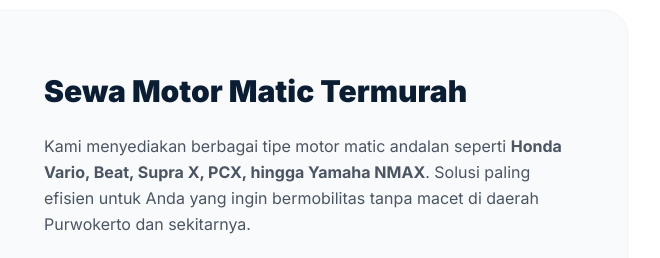
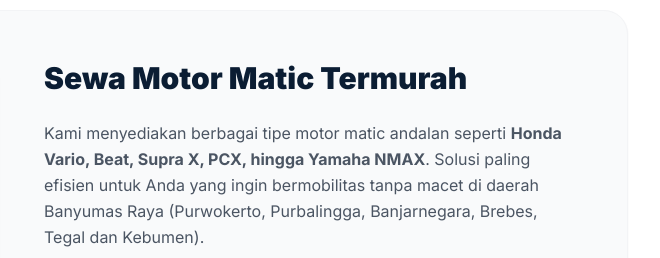
Before and after one commit to musadekakhmad/arbitrans, a plain HTML site: page index.html in a window 1280 px wide. Shown: the part 2880-3138 px from the top of the page, 620-1280 px from the left. Drawn offline with nearby package versions, Linux system fonts and the light colour scheme.

Commit message:
Update index.html

```diff
--- a/index.html
+++ b/index.html
@@ -262,7 +262,7 @@
 </div>
 <div class="w-full lg:w-1/2 space-y-6">
 <h3 class="text-2xl lg:text-3xl font-black text-navy leading-tight">Sewa Motor Matic Termurah</h3>
-<p class="text-gray-600 leading-relaxed text-base">Kami menyediakan berbagai tipe motor matic andalan seperti <strong>Honda Vario, Beat, Supra X, PCX, hingga Yamaha NMAX</strong>. Solusi paling efisien untuk Anda yang ingin bermobilitas tanpa macet di daerah Purwokerto dan sekitarnya.</p>
+<p class="text-gray-600 leading-relaxed text-base">Kami menyediakan berbagai tipe motor matic andalan seperti <strong>Honda Vario, Beat, Supra X, PCX, hingga Yamaha NMAX</strong>. Solusi paling efisien untuk Anda yang ingin bermobilitas tanpa macet di daerah Banyumas Raya (Purwokerto, Purbalingga, Banjarnegara, Brebes, Tegal dan Kebumen).</p>
 <div class="grid grid-cols-1 sm:grid-cols-2 gap-3 text-sm font-semibold text-gray-700 pt-2">
 <div class="flex items-center"><i class="fa fa-check-circle text-coral text-lg mr-2.5"></i> Gratis 2 Helm SNI Steril</div>
 <div class="flex items-center"><i class="fa fa-check-circle text-coral text-lg mr-2.5"></i> Sudah Termasuk Jas Hujan</div>
```
